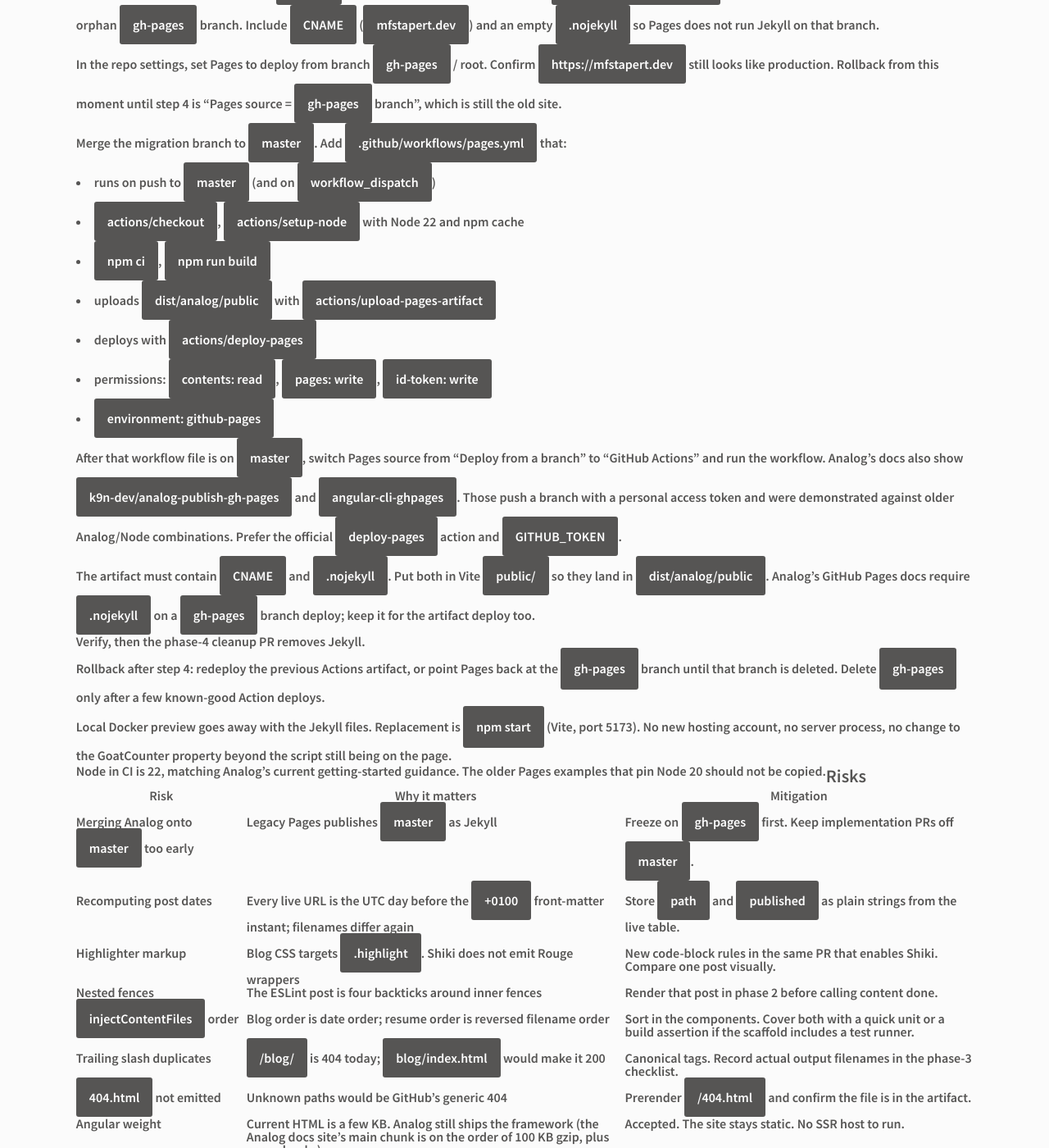
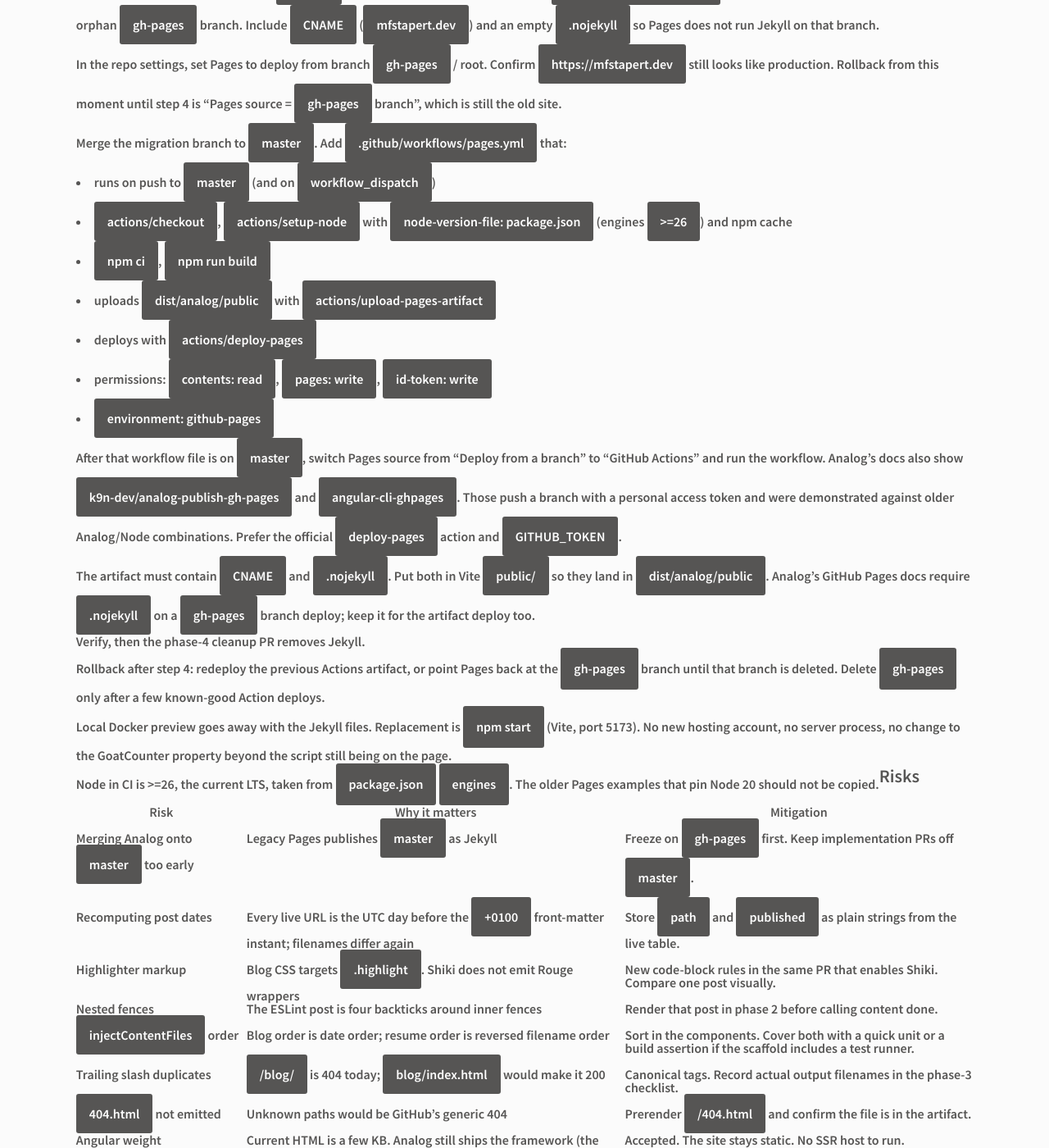
Before and after one commit to MFStapert/mfstapertdotdev, a Jekyll site: the page built from docs/analog-migration-plan.md, in a window 1280 px wide and 1400 px high, scrolled down 9563 px. Shown: the whole window at 82% size. Built offline with Jekyll 4.4.1, drawn with Linux system fonts in a browser that asks for light colours; our own code applies the rules of GitHub Pages for plain Markdown files; some of the changed text lies outside the part shown.

Commit message:
Point the migration plan at Node >=26.
CI and local setup follow the current LTS major from package.json engines, not Node 22.

Co-authored-by: Marijn Stapert <MFStapert@users.noreply.github.com>

```diff
--- a/docs/analog-migration-plan.md
+++ b/docs/analog-migration-plan.md
@@ -4,7 +4,7 @@ Plan for moving [mfstapert.dev](https://mfstapert.dev) from Jekyll on GitHub Pag
 
 Analog docs referenced below were checked on 5 November 2026:
 
-- [Getting started](https://analogjs.org/docs/getting-started) (Node 22 recommended, Angular 17+)
+- [Getting started](https://analogjs.org/docs/getting-started) (this project requires Node >=26, the current LTS; Angular 17+)
 - [Version compatibility](https://analogjs.org/docs/guides/compatibility) (`create-analog@latest`; Analog `latest` listed with Angular 20 and 21 on Vite 7, and an Nx row for Angular 22 on Vite 8)
 - [create-analog](https://analogjs.org/docs/packages/create-analog/overview) (`blog` template preset)
 - [Routing](https://analogjs.org/docs/features/routing/overview), [route metadata](https://analogjs.org/docs/features/routing/metadata), [content](https://analogjs.org/docs/features/routing/content)
@@ -127,7 +127,7 @@ Static files that must keep working:
 
 ## Target architecture
 
-A Vite + Angular app at the **repository root**, scaffolded with `npm create analog@latest` on Node 22. The `blog` template is a useful reference for `provideContent`, `injectContentFiles`, and `MarkdownComponent`. Delete its sample posts before committing. Record the resolved Analog, Angular, and Vite versions in the scaffold PR. Analog's compatibility table treats "latest" as the supported line for current Angular majors; pin the lockfile rather than floating `latest` in CI.
+A Vite + Angular app at the **repository root**, scaffolded with `npm create analog@latest` on Node >=26. The `blog` template is a useful reference for `provideContent`, `injectContentFiles`, and `MarkdownComponent`. Delete its sample posts before committing. Record the resolved Analog, Angular, and Vite versions in the scaffold PR. Analog's compatibility table treats "latest" as the supported line for current Angular majors; pin the lockfile rather than floating `latest` in CI.
 
 Production is a static site. No Node server, no API routes, no Nx.
 
@@ -363,7 +363,7 @@ If the Analog tree lands on `master` while the Pages source is still "branch `ma
 2. In the repo settings, set Pages to deploy from branch `gh-pages` / root. Confirm `https://mfstapert.dev` still looks like production. Rollback from this moment until step 4 is "Pages source = `gh-pages` branch", which is still the old site.
 3. Merge the migration branch to `master`. Add `.github/workflows/pages.yml` that:
    - runs on push to `master` (and on `workflow_dispatch`)
-   - `actions/checkout`, `actions/setup-node` with Node 22 and npm cache
+   - `actions/checkout`, `actions/setup-node` with `node-version-file: package.json` (engines `>=26`) and npm cache
    - `npm ci`, `npm run build`
    - uploads `dist/analog/public` with `actions/upload-pages-artifact`
    - deploys with `actions/deploy-pages`
@@ -377,7 +377,7 @@ Rollback after step 4: redeploy the previous Actions artifact, or point Pages ba
 
 Local Docker preview goes away with the Jekyll files. Replacement is `npm start` (Vite, port 5173). No new hosting account, no server process, no change to the GoatCounter property beyond the script still being on the page.
 
-Node in CI is 22, matching Analog's current getting-started guidance. The older Pages examples that pin Node 20 should not be copied.
+Node in CI is >=26, the current LTS, taken from `package.json` `engines`. The older Pages examples that pin Node 20 should not be copied.
 
 ## Risks
 
```
